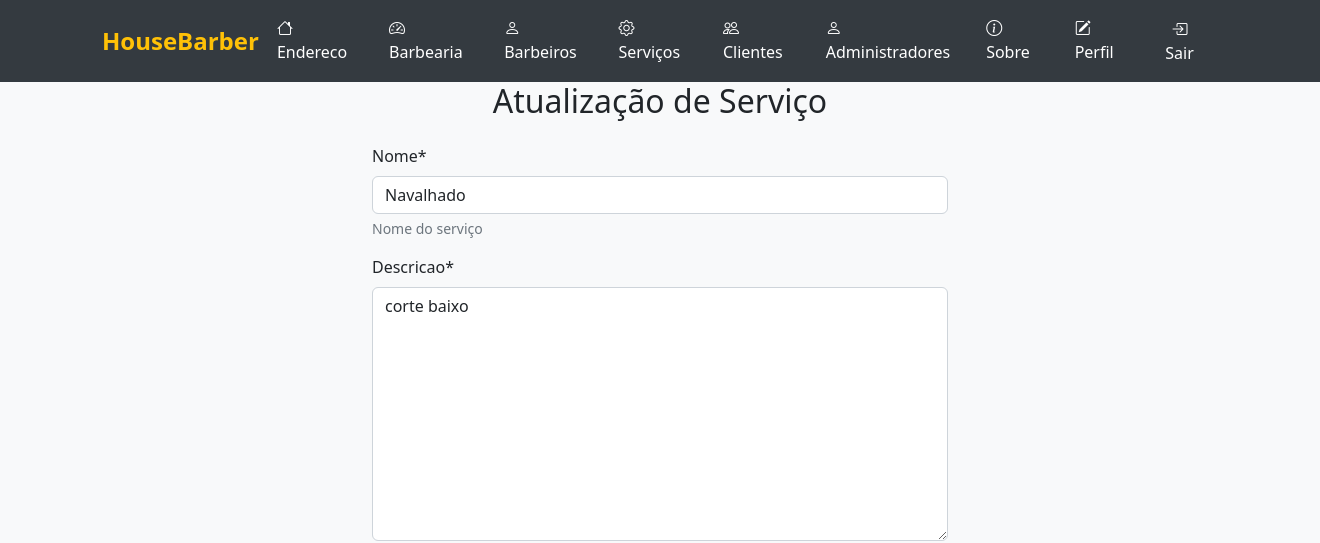
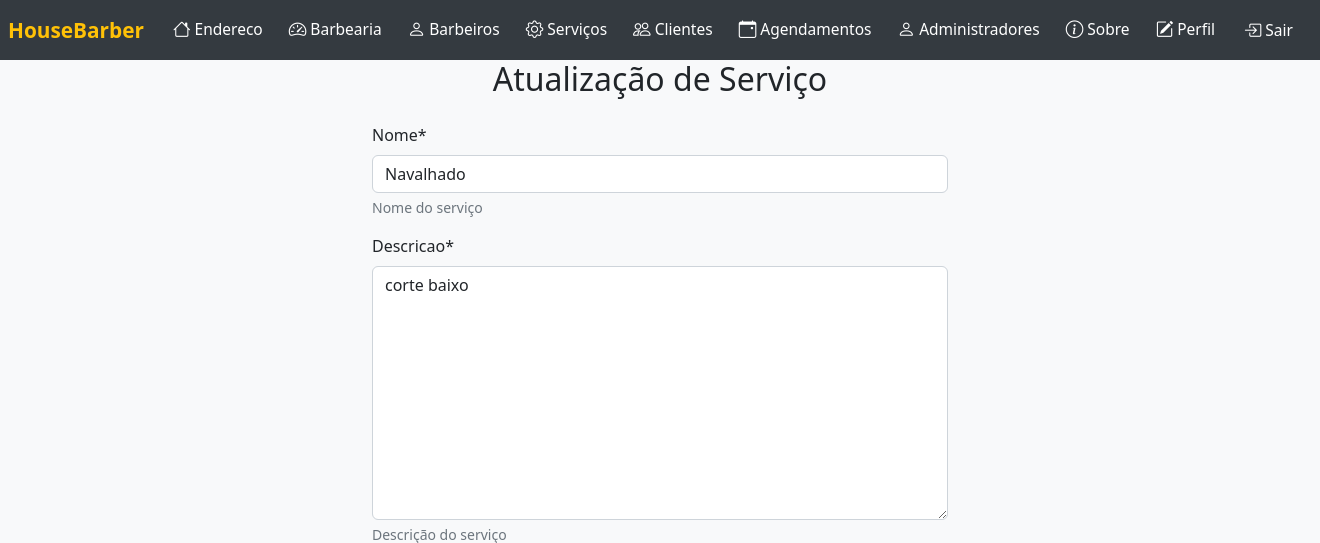
Before and after one commit to JoileJr/meMataDeUmaVez, a Django app: page /editar/servico/1/ in a window 1320 px wide. Shown: the top 543 px of the page. Run offline with Django 5.2, Linux system fonts and the light colour scheme; a user stored in the database is signed in; data comes from the database, SQL or seed files in the repository; both versions use the stored data as it was after the commit; some libraries are stand-ins or nearby versions.

Commit message:
CRUD DE AGENDAMENTO

```diff
--- a/cadastros/templates/cadastros/form.html
+++ b/cadastros/templates/cadastros/form.html
@@ -32,7 +32,12 @@
         $("#id_cnpj").mask("00.000.000/0000-00");
         $("#id_cep").mask("00000-000");
         $("#id_estado").mask("AA");
-        $("#id_data_nascimento").mask("00/00/0000"); // máscara para data de nascimento
+        $("#id_data_nascimento").mask("00/00/0000");
+        $("#id_email").mask("A", {
+            translation: {
+                'A': { pattern: /[\w@\-.+]/, recursive: true }
+            }
+        });
 
         var SPMaskBehavior = function (val) {
             return val.replace(/\D/g, '').length === 11 ? '(00) 0 0000-0000' : '(00) 0000-00009';
@@ -44,6 +49,10 @@
             };
 
         $('#id_telefone').mask(SPMaskBehavior, spOptions);
+
+        if ($("#id_data_hora").length) {
+            $("#id_data_hora").mask("00/00/0000 00:00");
+        }
     });
 </script>
 {% endblock %}
--- a/cadastros/urls.py
+++ b/cadastros/urls.py
@@ -5,6 +5,7 @@ from .views import AdministradorCreateView, AdministradorUpdateView, Administrad
 from .views import BarbeiroCreateView, BarbeiroUpdateView, BarbeiroDeleteView, BarbeiroListView, EnderecoListView
 from .views import ServicoListView, ServicoCreateView, ServicoUpdateView, ServicoDeleteView
 from .views import ClienteCreateView, ClienteUpdateView, ClienteDeleteView, ClienteListView
+from .views import AgendamentoListView, AgendamentoCreateView, AgendamentoUpdateView, AgendamentoDeleteView
 
 urlpatterns = [
     path('cadastrar/endereco/', EnderecoCreateView.as_view(), name='cadastrar-endereco'),
@@ -36,4 +37,9 @@ urlpatterns = [
     path('editar/cliente/<int:pk>/', ClienteUpdateView.as_view(), name='editar-cliente'),
     path('excluir/cliente/<int:pk>/', ClienteDeleteView.as_view(), name='excluir-cliente'),
     path('listar/clientes/', ClienteListView.as_view(), name='cliente-lista'),
+
+    path('cadastrar/agendamento/', AgendamentoCreateView.as_view(), name='cadastrar-agendamento'),
+    path('editar/agendamento/<int:pk>/', AgendamentoUpdateView.as_view(), name='editar-agendamento'),
+    path('listar/agendamentos/', AgendamentoListView.as_view(), name='agendamento-lista'),
+    path('excluir/agendamento/<int:pk>/', AgendamentoDeleteView.as_view(), name='excluir-agendamento'),
 ]
--- a/cadastros/views.py
+++ b/cadastros/views.py
@@ -2,7 +2,7 @@ from django.views.generic.edit import CreateView,  UpdateView, DeleteView
 from django.views.generic.list import ListView
 from django.contrib.messages.views import SuccessMessageMixin  # Adicionado
 
-from .models import Endereco, Barbearia, Administrador, Barbeiro, Servico, Cliente
+from .models import Endereco, Barbearia, Administrador, Barbeiro, Servico, Cliente, Agendamento
 
 from django.urls import reverse_lazy
 from django.contrib.auth.mixins import LoginRequiredMixin
@@ -78,7 +78,8 @@ class BarbeariaUpdateView(LoginRequiredMixin, UpdateView):
 class BarbeariaCreateView(SuccessMessageMixin, LoginRequiredMixin, CreateView):
     login_url = reverse_lazy('login')
     model = Barbearia
-    fields = ['nome_fantasia', 'razao_social', 'cnpj', 'telefone', 'email', 'endereco']
+    fields = ['nome_fantasia', 'razao_social', 'cnpj', 'telefone', 'email', 'endereco'
+]
     template_name = 'cadastros/form.html'
     success_url = reverse_lazy('barbearia-lista')
     success_message = "Barbearia cadastrada com sucesso!"
@@ -338,3 +339,66 @@ class ClienteListView(LoginRequiredMixin, ListView):
 
     def get_queryset(self):
         return Cliente.objects.filter(usuario=self.request.user)
+
+class AgendamentoCreateView(SuccessMessageMixin, LoginRequiredMixin, CreateView):
+    login_url = reverse_lazy('login')
+    model = Agendamento
+    fields = ['data_hora', 'status', 'observacoes', 'barbearia', 'cliente', 'barbeiro', 'servico']
+    template_name = 'cadastros/form.html'
+    success_url = reverse_lazy('agendamento-lista')
+    success_message = "Agendamento cadastrado com sucesso!"
+    extra_context = {
+        "titulo": "Cadastro de Agendamento"
+    }
+
+    def get_form(self, form_class=None):
+        form = super().get_form(form_class)
+        form.fields['barbearia'].queryset = Barbearia.objects.filter(usuario=self.request.user)
+        form.fields['cliente'].queryset = Cliente.objects.filter(usuario=self.request.user)
+        form.fields['barbeiro'].queryset = Barbeiro.objects.filter(usuario=self.request.user)
+        form.fields['servico'].queryset = Servico.objects.filter(usuario=self.request.user)
+        return form
+
+    def form_valid(self, form):
+        form.instance.usuario = self.request.user
+        return super().form_valid(form)
+
+class AgendamentoUpdateView(SuccessMessageMixin, LoginRequiredMixin, UpdateView):
+    login_url = reverse_lazy('login')
+    model = Agendamento
+    fields = ['data_hora', 'status', 'observacoes', 'barbearia', 'cliente', 'barbeiro', 'servico']
+    template_name = 'cadastros/form.html'
+    success_url = reverse_lazy('agendamento-lista')
+    success_message = "Agendamento atualizado com sucesso!"
+    extra_context = {
+        "titulo": "Atualização de Agendamento"
+    }
+
+    def get_form(self, form_class=None):
+        form = super().get_form(form_class)
+        form.fields['barbearia'].queryset = Barbearia.objects.filter(usuario=self.request.user)
+        form.fields['cliente'].queryset = Cliente.objects.filter(usuario=self.request.user)
+        form.fields['barbeiro'].queryset = Barbeiro.objects.filter(usuario=self.request.user)
+        form.fields['servico'].queryset = Servico.objects.filter(usuario=self.request.user)
+        return form
+
+    def get_queryset(self):
+        return Agendamento.objects.filter(usuario=self.request.user)
+
+class AgendamentoDeleteView(LoginRequiredMixin, DeleteView):
+    login_url = reverse_lazy('login')
+    model = Agendamento
+    template_name = 'cadastros/form-excluir.html'
+    success_url = reverse_lazy('agendamento-lista')
+
+    def get_queryset(self):
+        return Agendamento.objects.filter(usuario=self.request.user)
+
+class AgendamentoListView(LoginRequiredMixin, ListView):
+    login_url = reverse_lazy('login')
+    model = Agendamento
+    template_name = 'listas/agendamento.html'
+    context_object_name = 'agendamentos'
+
+    def get_queryset(self):
+        return Agendamento.objects.filter(usuario=self.request.user)
--- a/paginas/templates/paginas/modelo.html
+++ b/paginas/templates/paginas/modelo.html
@@ -24,16 +24,36 @@
       }
       .navbar {
         background: #343a40;
+        padding-left: 0;
+        padding-right: 0;
+      }
+      .navbar-nav {
+        flex-wrap: nowrap;
+        overflow-x: auto;
+        white-space: nowrap;
+        width: 100%;
+      }
+      .navbar-nav .nav-item {
+        flex: 0 0 auto;
       }
       .navbar-nav .nav-link {
         color: #fff !important;
         font-weight: 500;
-        margin: 0 10px;
+        margin: 0 5px;
+        font-size: 0.97rem;
+        padding: 0.5rem 0.6rem;
+        display: flex;
+        align-items: center;
+      }
+      .navbar-nav .bi {
+        font-size: 1.1rem;
+        margin-right: 4px;
       }
       .navbar-brand {
         color: #ffc107 !important;
         font-weight: bold;
-        font-size: 1.5rem;
+        font-size: 1.3rem;
+        margin-right: 1rem;
       }
       .footer {
         background: #343a40;
@@ -50,15 +70,24 @@
         flex-direction: column;
         min-height: 60vh;
       }
+      @media (max-width: 991.98px) {
+        .navbar-nav {
+          flex-wrap: nowrap;
+          overflow-x: auto;
+        }
+        .navbar-brand {
+          font-size: 1.1rem;
+        }
+      }
     </style>
   </head>
   <body>
     <!-- Navbar -->
     <nav class="navbar navbar-expand-lg">
-      <div class="container">
-        <a class="navbar-brand mx-auto" href="{% url 'index' %}">HouseBarber</a>
-        <div class="collapse navbar-collapse justify-content-center">
-          <ul class="navbar-nav">
+      <div class="container-fluid px-2">
+        <a class="navbar-brand" href="{% url 'index' %}">HouseBarber</a>
+        <div class="collapse navbar-collapse">
+          <ul class="navbar-nav mx-auto flex-row">
             {% if user.is_authenticated %}
               <li class="nav-item">
                 <a class="nav-link" href="{% url 'endereco-lista' %}"><i class="bi bi-house"></i> Endereco</a>
@@ -76,6 +105,9 @@
                 <a class="nav-link" href="{% url 'cliente-lista' %}"><i class="bi bi-people"></i> Clientes</a>
               </li>
               <li class="nav-item">
+                <a class="nav-link" href="{% url 'agendamento-lista' %}"><i class="bi bi-calendar-event"></i> Agendamentos</a>
+              </li>
+              <li class="nav-item">
                 <a class="nav-link" href="{% url 'administrador-lista' %}"><i class="bi bi-person"></i> Administradores</a>
               </li>
               <li class="nav-item">
@@ -87,7 +119,7 @@
               <li class="nav-item">
                 <form method="post" action="{% url 'logout' %}" style="display:inline;">
                   {% csrf_token %}
-                  <button type="submit" class="nav-link btn btn-link" style="color: #fff; text-decoration: none;">
+                  <button type="submit" class="nav-link btn btn-link" style="color: #fff; text-decoration: none; padding: 0.5rem 0.6rem;">
                     <i class="bi bi-box-arrow-in-right"></i> Sair
                   </button>
                 </form>
```
Also changed, not shown: cadastros/templates/listas/agendamento.html (added, +79 -0 lines), db.sqlite3.
